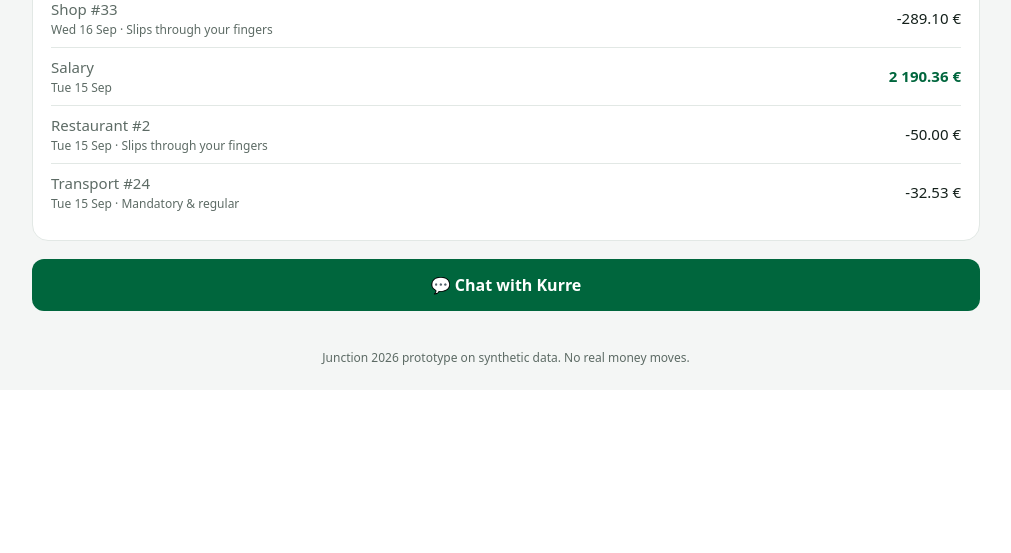
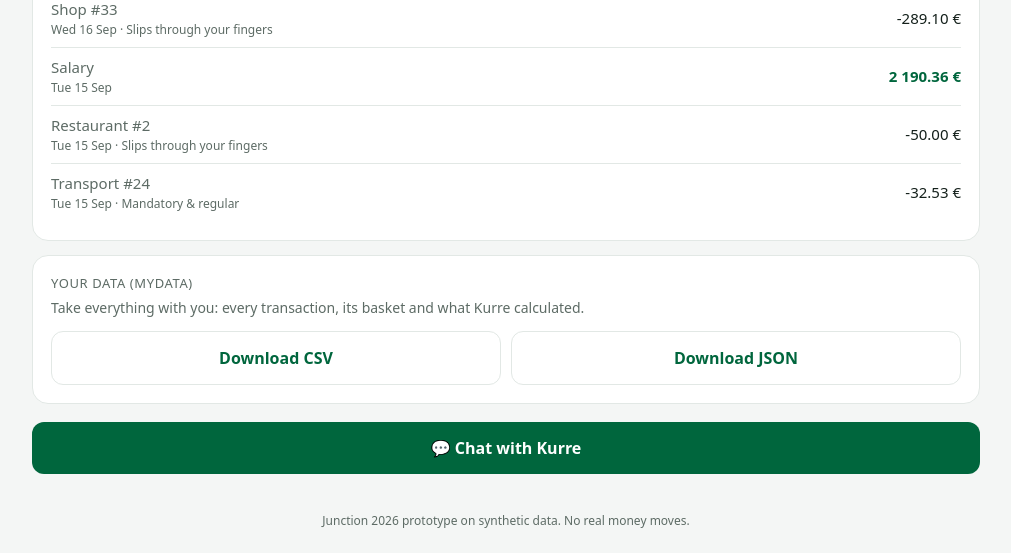
Before and after one commit to bristiana/spankki-wa, a FastAPI app: page /app in a window 1280 px wide. Shown: the part 2490-3043 px from the top of the page, without its empty margins (134-1145 px from the left). Before the commit the page ends 2855 px from the top, so only its background shows below. Run offline with FastAPI, Linux system fonts and the light colour scheme.

Commit message:
WhatsApp polish from Moni and MyData export
- Instant emoji receipt, replies split into short bubbles, buttons on the last one
- Card numbers, IBANs and Finnish personal IDs are redacted before the AI
- STOP / delete my data withdraws consent and forgets the chat
- MyData: download every transaction with its basket as CSV or JSON, from the
  dashboard or by writing 'my data'

```diff
--- a/app/engine.py
+++ b/app/engine.py
@@ -523,6 +523,18 @@ class Engine:
                            "real": port["if_your_deposits_were_in_each_fund"]},
                 "official": self.official_benchmark(), "recent": self.recent()}
 
+    def export(self) -> dict:
+        """MyData: everything Kurre knows about this customer, in one portable file."""
+        rows = [{"date": r["date"].isoformat(), "category": r["category"],
+                 "basket": BASKETS[CATEGORY_BASKET[r["category"]]]["label"] if r["category"] in CATEGORY_BASKET else None,
+                 "amount_eur": eur(r["tx_amount_eur"]), "type": r["transaction_type"],
+                 "merchant": merchant_name(r["merchant_id"])} for _, r in self.tx.iterrows()]
+        return {"customer_id": self.customer_id, "as_of": self.today.isoformat(), "balance_eur": self.balance(),
+                "transactions": rows, "baskets_last_3_months": self.baskets("last_3_months"),
+                "subscriptions": self.subscriptions(), "goals": self.state.get("goals", {}),
+                "investment_plans": self.state.get("plans", []), "consents": self.state.get("connected", {}),
+                "note": "Synthetic S-Pankki demo data. Subscriptions are demo additions."}
+
     # ---------- money moves (only after the user confirms) ----------
     def create_payment(self, bill_id: str) -> dict:
         bill = next((b for b in self.upcoming_bills(45) if b["bill_id"] == bill_id), None)
--- a/app/main.py
+++ b/app/main.py
@@ -97,13 +97,29 @@ async def incoming(request: Request, bg: BackgroundTasks):
 
 
 def send_reply(to: str, reply):
+    """Short bubbles like a person typing; a button rides on the last bubble."""
+    parts = wa.bubbles(reply.text)
     if reply.buttons:
+        wa.send_bubbles(to, parts[:-1])
         first, *rest = reply.buttons
-        wa.send_url_button(to, reply.text, first["label"], first["url"])
+        wa.send_url_button(to, parts[-1], first["label"], first["url"])
         for b in rest:
             wa.send_url_button(to, "One more:", b["label"], b["url"])
     else:
-        wa.send_text(to, reply.text)
+        wa.send_bubbles(to, parts)
+
+
+STOP_WORDS = {"stop", "unsubscribe", "delete my data", "switch off", "lopeta"}
+
+
+def switch_off(to: str):
+    """Consent withdrawn: forget the connection, the chat history and the name."""
+    engine.state.setdefault("connected", {}).pop(to, None)
+    engine._save()
+    coach().reset(to)
+    names.pop(to, None)
+    wa.send_text(to, "Done ✅ Kurre is switched off for this number and our chat history is deleted. "
+                     "Your bank data never left S-Pankki. Write *Hi* any time to start again.")
 
 
 def button_reply(user: str, bid: str, web: bool = False) -> dict | None:
@@ -156,6 +172,12 @@ def handle_message(m: dict):
     names[to] = name
     try:
         wa.mark_read_typing(m["id"])
+        emoji = wa.quick_reaction(m["text"])
+        if emoji:
+            wa.send_reaction(to, m["id"], emoji)
+        if (m["text"] or "").strip().lower().strip(".!") in STOP_WORDS:
+            switch_off(to)
+            return
         if not connected(to):
             wa.send_url_button(
                 to,
@@ -178,7 +200,11 @@ def handle_message(m: dict):
         if m["text"] is None:
             wa.send_text(to, "For now I can read text messages only. What would you like to know?")
             return
-        text = ASK.get(bid, m["text"])
+        text = ASK.get(bid) or wa.redact(m["text"])
+        if text.strip().lower() in ("my data", "download my data", "export"):
+            wa.send_url_button(to, "Your data, yours to keep (MyData): every transaction and what Kurre "
+                                   "calculated from it, as a file.", "Download my data", f"{public_url()}/app/export.json")
+            return
         reply = coach().ask(to, text, name=name)
         for b in reply.buttons:
             owner[b["url"].rsplit("/", 1)[-1]] = to
@@ -490,6 +516,24 @@ def _chart(o: dict) -> dict:
     return {"series_pts": line, "series_area": f"0,70 {line} 300,70", "flow_bars": bars}
 
 
+@app.get("/app/export.json")
+def export_json():
+    return JSONResponse(engine.export(), headers={"content-disposition": 'attachment; filename="my-s-pankki-data.json"'})
+
+
+@app.get("/app/export.csv")
+def export_csv():
+    import csv
+    import io
+    buf = io.StringIO()
+    w = csv.writer(buf)
+    w.writerow(["date", "category", "basket", "amount_eur", "type", "merchant"])
+    for t in engine.export()["transactions"]:
+        w.writerow([t["date"], t["category"], t["basket"] or "", t["amount_eur"], t["type"], t["merchant"] or ""])
+    return PlainTextResponse(buf.getvalue(), media_type="text/csv",
+                             headers={"content-disposition": 'attachment; filename="my-s-pankki-transactions.csv"'})
+
+
 @app.get("/app", response_class=HTMLResponse)
 def dashboard(request: Request):
     o = engine.overview()
--- a/app/templates/dashboard.html
+++ b/app/templates/dashboard.html
@@ -124,6 +124,8 @@
       {% endfor %}
     </div>
   </div>
+  <div class="card" style="margin-top:14px"><div class="k">Your data (MyData)</div><p class="muted" style="margin:0">Take everything with you: every transaction, its basket and what Kurre calculated.</p>
+    <div class="cta"><a class="btn ghost" href="/app/export.csv">Download CSV</a><a class="btn ghost" href="/app/export.json">Download JSON</a></div></div>
   <div class="cta" style="margin:18px 0"><a class="btn" href="/chat">💬 Chat with Kurre</a>{% if wa %}<a class="btn ghost" href="https://wa.me/{{ wa }}?text=Hi">Open in WhatsApp</a>{% endif %}</div>
 </main>
 {% endblock %}
--- a/app/whatsapp.py
+++ b/app/whatsapp.py
@@ -5,6 +5,8 @@ import hashlib
 import hmac
 import logging
 import os
+import re
+import time
 
 import httpx
 
@@ -85,3 +87,59 @@ def send_reply_buttons(to: str, text: str, buttons: list[tuple[str, str]]):
     return _post({"to": to, "type": "interactive", "interactive": {
         "type": "button", "body": {"text": text[:1024]},
         "action": {"buttons": [{"type": "reply", "reply": {"id": i, "title": t[:20]}} for i, t in buttons[:3]]}}})
+
+
+# ---------------- conversation feel and privacy (ideas from Moni) ----------------
+
+BUBBLE_PAUSE_S = 0.8
+
+
+def quick_reaction(text: str | None) -> str | None:
+    """An instant receipt on the person's message: 👀 question, 🙏 thanks, 💰 money news, 👋 hello."""
+    t = (text or "").lower()
+    if re.search(r"\b(thanks|thank you|thx|kiitos|mersi)\b", t):
+        return "🙏"
+    if re.search(r"\b(salary|paid|bonus|raise|palkka)\b", t):
+        return "💰"
+    if re.match(r"^\s*(hi|hey|hello|moi|hei|terve|salut)\b", t) and len(t) < 25:
+        return "👋"
+    if "?" in t or re.match(r"^\s*(how|what|why|where|when|can|should|is|am|do)\b", t):
+        return "👀"
+    return None
+
+
+def send_reaction(to: str, message_id: str, emoji: str):
+    return _post({"to": to, "type": "reaction", "reaction": {"message_id": message_id, "emoji": emoji}})
+
+
+def bubbles(text: str, max_bubbles: int = 3) -> list[str]:
+    """Split a reply on blank lines into at most 3 chat bubbles (the last one takes the rest)."""
+    parts = [p.strip() for p in re.split(r"\n\s*\n", text.strip()) if p.strip()]
+    if len(parts) <= max_bubbles:
+        return parts or [text]
+    return parts[: max_bubbles - 1] + ["\n\n".join(parts[max_bubbles - 1:])]
+
+
+def send_bubbles(to: str, parts: list[str]):
+    for i, p in enumerate(parts):
+        if i:
+            time.sleep(BUBBLE_PAUSE_S)
+        send_text(to, p)
+
+
+def _luhn(digits: str) -> bool:
+    total = 0
+    for i, ch in enumerate(reversed(digits)):
+        d = int(ch)
+        if i % 2:
+            d = d * 2 - 9 if d * 2 > 9 else d * 2
+        total += d
+    return total % 10 == 0
+
+
+def redact(text: str) -> str:
+    """Remove what the coach never needs before it reaches the AI: card numbers, IBANs, Finnish personal IDs."""
+    t = re.sub(r"\b[A-Z]{2}\d{2}(?:\s?[A-Z0-9]{4}){3,7}(?:\s?[A-Z0-9]{1,3})?\b", "[IBAN removed]", text)
+    t = re.sub(r"\b\d{6}[-+AaBCDEFYXWVU]\d{3}[0-9A-Ya-y]\b", "[personal ID removed]", t)
+    return re.sub(r"\b\d(?:[ -]?\d){12,18}\b",
+                  lambda m: "[card number removed]" if _luhn(re.sub(r"\D", "", m.group())) else m.group(), t)
```
Also changed, not shown: tests/test_app.py (+29 -0 lines), README.md, 1 other file.
